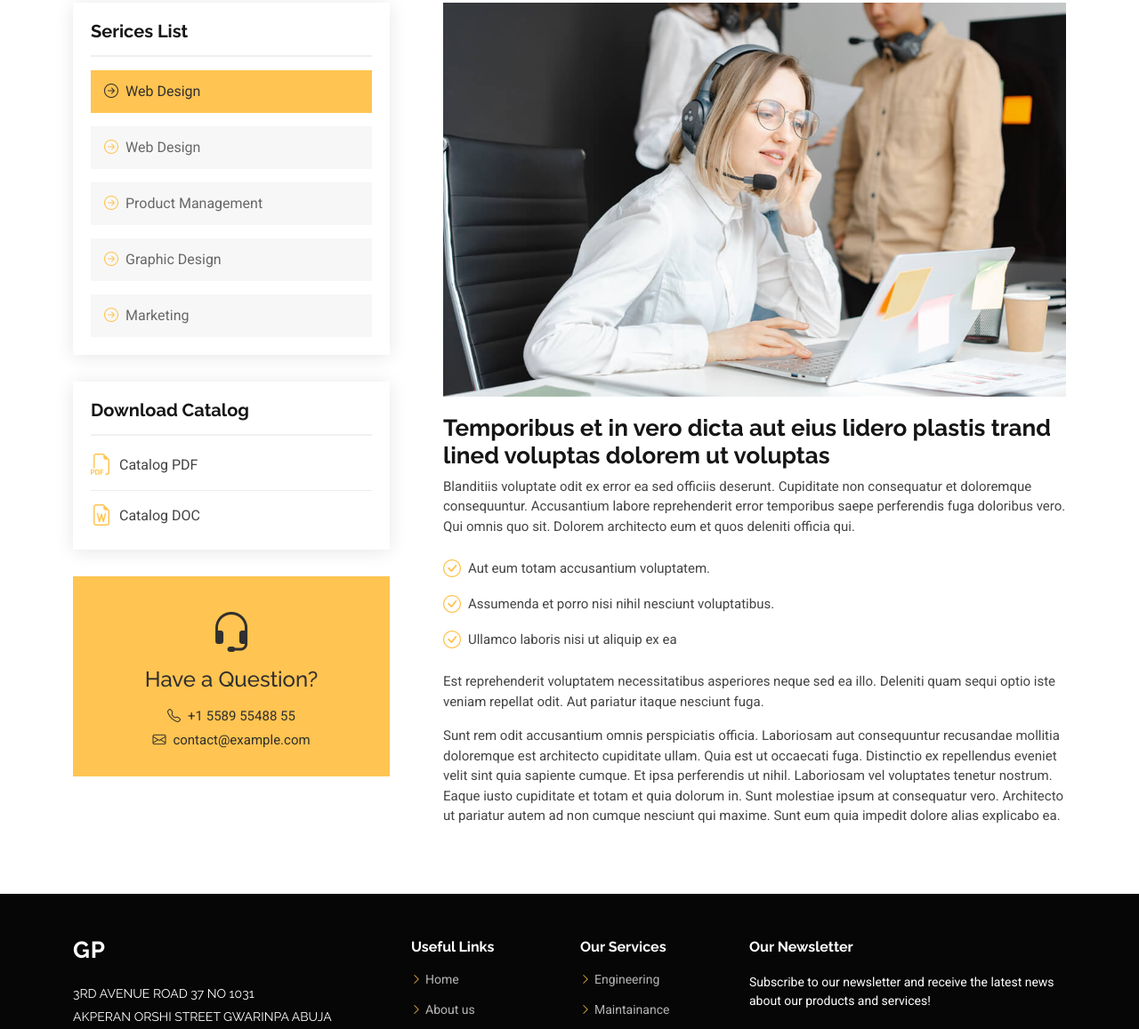
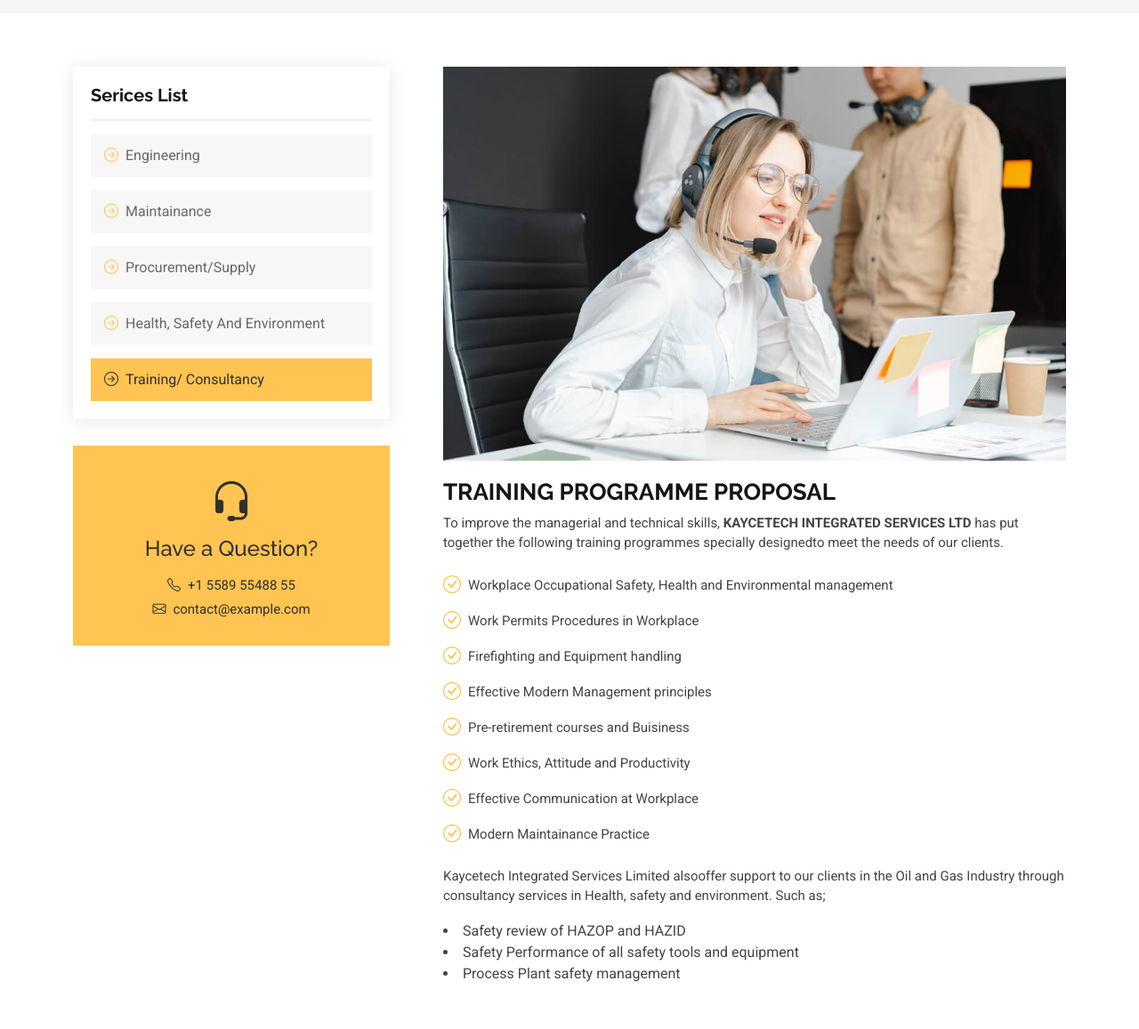
Before and after one commit to Hamza20220938/Kayce-tech, a plain HTML site: page training.html in a window 1280 px wide. Shown: the part 488-1645 px from the top of the page at 89% size. Drawn offline with Linux system fonts and the light colour scheme.

Commit message:
third commit

```diff
--- a/training.html
+++ b/training.html
@@ -9,8 +9,8 @@
   <meta name="keywords" content="">
 
   <!-- Favicons -->
-  <link href="assets/img/favicon.png" rel="icon">
-  <link href="assets/img/apple-touch-icon.png" rel="apple-touch-icon">
+  <link href="assets/img/Screenshot 2025-08-18 131626.png" rel="icon">
+  <link href="assets/img/Screenshot 2025-08-18 131626.png" rel="apple-touch-icon">
 
   <!-- Fonts -->
   <link href="https://fonts.googleapis.com" rel="preconnect">
@@ -54,10 +54,12 @@
           <li><a href="index.html">About</a></li>
           <li class="dropdown"><a href="#services"> <span>Services</span> <i class="bi bi-chevron-down toggle-dropdown"></i></a>
           <ul>
-              <li><a href="#">Engineering</a></li>
-              <li><a href="#">Maintainance</a></li>
-              <li><a href="#">Procurement/Supply</a></li>
-              <li><a href="#">Health, Safety & Environment</a></li>
+              <li><a href="engineering-service.html">Engineering</a></li>
+              <li><a href="maintainance-service.html">Maintainance</a></li>
+              <li><a href="Procurement&supply.html">Procurement/Supply</a></li>
+              <li><a href="HS&E.html">Health, Safety & Environment</a></li>
+              <li><a href="HS&E.html">Health, Safety & Environment</a></li>
+              <li><a href="HS&E.html">Health, Safety & Environment</a></li>
             </ul>
             </li>          <li><a href="#portfolio">Portfolio</a></li>
           <li><a href="#team">Team</a></li>
@@ -87,8 +89,8 @@
         <div class="container">
           <div class="row d-flex justify-content-center text-center">
             <div class="col-lg-8">
-              <h1>Service Details</h1>
-              <p class="mb-0">Odio et unde deleniti. Deserunt numquam exercitationem. Officiis quo odio sint voluptas consequatur ut a odio voluptatem. Sit dolorum debitis veritatis natus dolores. Quasi ratione sint. Sit quaerat ipsum dolorem.</p>
+              <h1>🎓 Training & Consultancy</h1>
+              <p class="mb-0"><b>Building Competence. Delivering Clarity.</b><br><b>Kaycetech Integrated Services Limited</b> is commited to capacity building and improving frontiers of knowledge, skills and innovations through training. We deliver quality training services with experise in Management, Leadership, Planning, Project Management, Information & Technology, Engineering and Maintainance. We also provide specially designed trainings on Health, Safety and Environment to meet the need of our clients in the Oil & Gas Industry.</p>
             </div>
           </div>
         </div>
@@ -115,22 +117,13 @@
             <div class="service-box">
               <h4>Serices List</h4>
               <div class="services-list">
-                <a href="#" class="active"><i class="bi bi-arrow-right-circle"></i><span>Web Design</span></a>
-                <a href="#"><i class="bi bi-arrow-right-circle"></i><span>Web Design</span></a>
-                <a href="#"><i class="bi bi-arrow-right-circle"></i><span>Product Management</span></a>
-                <a href="#"><i class="bi bi-arrow-right-circle"></i><span>Graphic Design</span></a>
-                <a href="#"><i class="bi bi-arrow-right-circle"></i><span>Marketing</span></a>
+                <a href="engineering-service.html"><i class="bi bi-arrow-right-circle"></i><span>Engineering</span></a>
+                <a href="maintainance-service.html"><i class="bi bi-arrow-right-circle"></i><span>Maintainance</span></a>
+                <a href="Procurement&supply.html"><i class="bi bi-arrow-right-circle"></i><span>Procurement/Supply</span></a>
+                <a href="HS&E.html"><i class="bi bi-arrow-right-circle"></i><span>Health, Safety And Environment</span></a>
+                <a href="training.html" class="active"><i class="bi bi-arrow-right-circle"></i><span>Training/ Consultancy</span></a>
               </div>
             </div><!-- End Services List -->
-
-            <div class="service-box">
-              <h4>Download Catalog</h4>
-              <div class="download-catalog">
-                <a href="#"><i class="bi bi-filetype-pdf"></i><span>Catalog PDF</span></a>
-                <a href="#"><i class="bi bi-file-earmark-word"></i><span>Catalog DOC</span></a>
-              </div>
-            </div><!-- End Services List -->
-
             <div class="help-box d-flex flex-column justify-content-center align-items-center">
               <i class="bi bi-headset help-icon"></i>
               <h4>Have a Question?</h4>
@@ -142,21 +135,27 @@
 
           <div class="col-lg-8 ps-lg-5" data-aos="fade-up" data-aos-delay="200">
             <img src="assets/img/services.jpg" alt="" class="img-fluid services-img">
-            <h3>Temporibus et in vero dicta aut eius lidero plastis trand lined voluptas dolorem ut voluptas</h3>
+            <h3>TRAINING PROGRAMME PROPOSAL</h3>
             <p>
-              Blanditiis voluptate odit ex error ea sed officiis deserunt. Cupiditate non consequatur et doloremque consequuntur. Accusantium labore reprehenderit error temporibus saepe perferendis fuga doloribus vero. Qui omnis quo sit. Dolorem architecto eum et quos deleniti officia qui.
+              To improve the managerial and technical skills, <b>KAYCETECH INTEGRATED SERVICES LTD</b> has put together the following training programmes specially designedto meet the needs of our clients.
             </p>
             <ul>
-              <li><i class="bi bi-check-circle"></i> <span>Aut eum totam accusantium voluptatem.</span></li>
-              <li><i class="bi bi-check-circle"></i> <span>Assumenda et porro nisi nihil nesciunt voluptatibus.</span></li>
-              <li><i class="bi bi-check-circle"></i> <span>Ullamco laboris nisi ut aliquip ex ea</span></li>
+              <li><i class="bi bi-check-circle"></i> <span>Workplace Occupational Safety, Health and Environmental management</span></li>
+              <li><i class="bi bi-check-circle"></i> <span>Work Permits Procedures in Workplace</span></li>
+              <li><i class="bi bi-check-circle"></i> <span>Firefighting and Equipment handling</span></li>
+              <li><i class="bi bi-check-circle"></i> <span>Effective Modern Management principles</span></li>
+              <li><i class="bi bi-check-circle"></i> <span>Pre-retirement courses and Buisiness</span></li>
+              <li><i class="bi bi-check-circle"></i> <span>Work Ethics, Attitude and Productivity</span></li>
+              <li><i class="bi bi-check-circle"></i> <span>Effective Communication at Workplace</span></li>
+              <li><i class="bi bi-check-circle"></i> <span>Modern Maintainance Practice</span></li>
             </ul>
             <p>
-              Est reprehenderit voluptatem necessitatibus asperiores neque sed ea illo. Deleniti quam sequi optio iste veniam repellat odit. Aut pariatur itaque nesciunt fuga.
+              Kaycetech Integrated Services Limited alsooffer support to our clients in the Oil and Gas Industry through consultancy services in Health, safety and environment. Such as;
             </p>
-            <p>
-              Sunt rem odit accusantium omnis perspiciatis officia. Laboriosam aut consequuntur recusandae mollitia doloremque est architecto cupiditate ullam. Quia est ut occaecati fuga. Distinctio ex repellendus eveniet velit sint quia sapiente cumque. Et ipsa perferendis ut nihil. Laboriosam vel voluptates tenetur nostrum. Eaque iusto cupiditate et totam et quia dolorum in. Sunt molestiae ipsum at consequatur vero. Architecto ut pariatur autem ad non cumque nesciunt qui maxime. Sunt eum quia impedit dolore alias explicabo ea.
-            </p>
+            <li>Safety review of HAZOP and HAZID</li>
+            <li>Safety Performance of all safety tools and equipment</li>
+            <li>Process Plant safety management</li>
+
           </div>
 
         </div>
```
Also changed, not shown: CTA.html (+2 -2 lines), HS&E.html (+2 -2 lines), Procurement&supply.html (+2 -2 lines), engineering-service.html (+2 -2 lines), index.html (+2 -2 lines), maintainance-service.html (+2 -2 lines), portfolio-details.html (+2 -2 lines), service-details.html (+2 -2 lines), starter-page.html (+2 -2 lines), assets/img/Screenshot 2025-08-18 131626.png (added).
